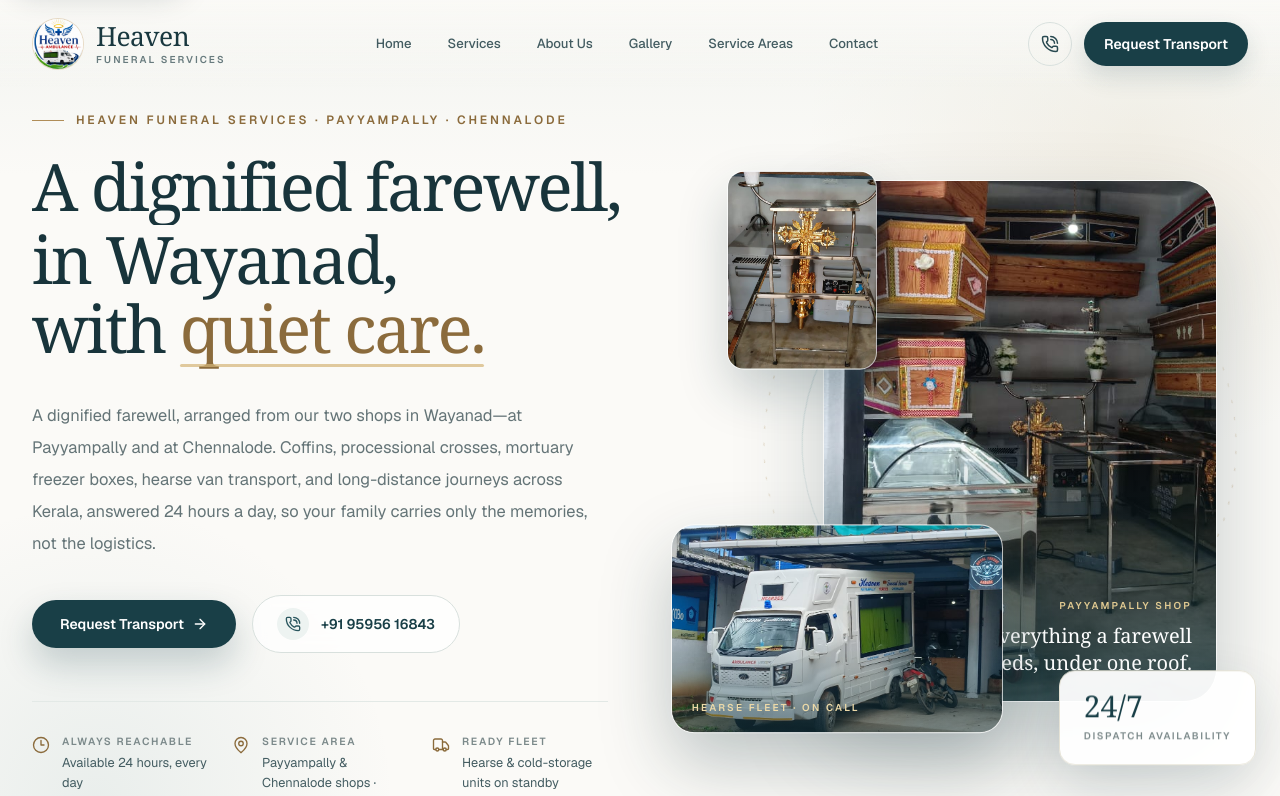
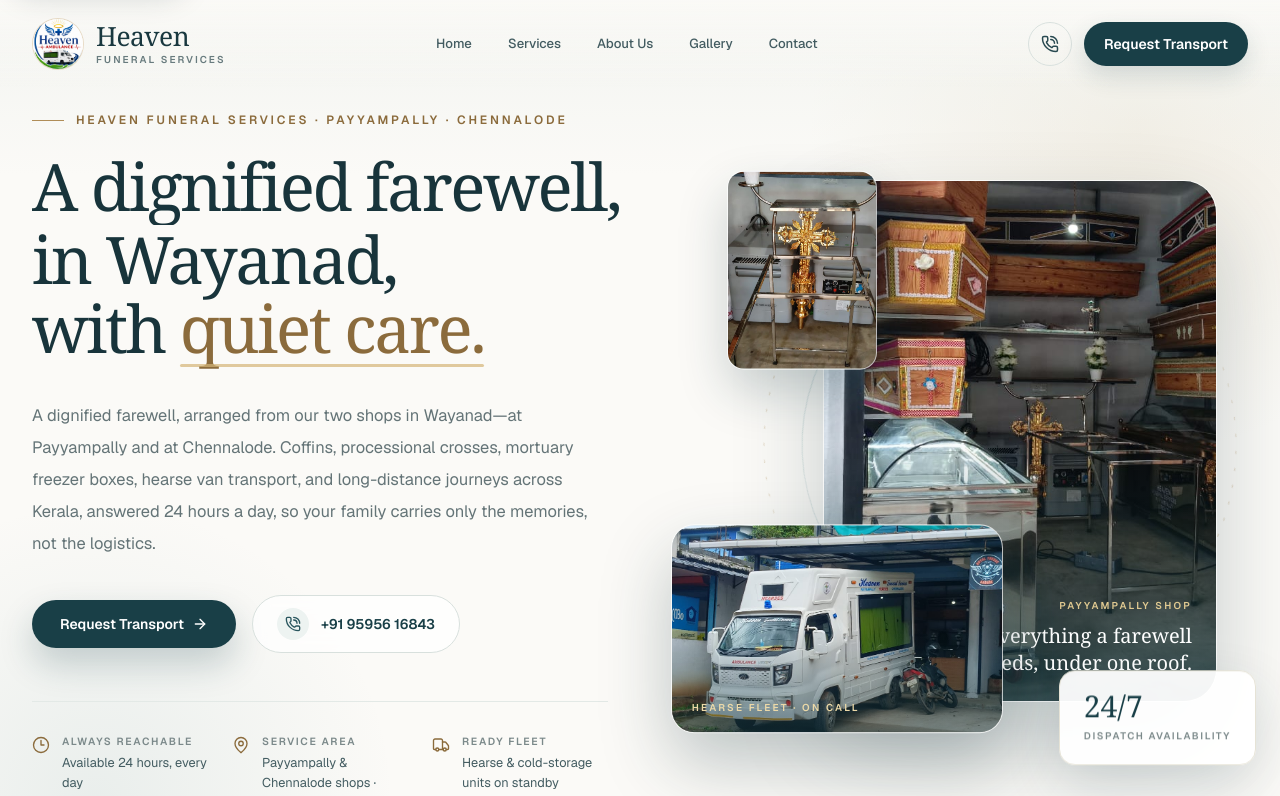
Before and after one commit to midhundominic/angel, a Next.js app in the folder angel/: page / in a window 1280 px wide. Shown: the top 796 px of the page. Built offline with nearby package versions, Linux system fonts and the light colour scheme.

Commit message:
comment out service areas in navigation

```diff
--- a/angel/data/site.ts
+++ b/angel/data/site.ts
@@ -223,7 +223,7 @@
   { label: "Services", href: "#services" },
   { label: "About Us", href: "#about" },
   { label: "Gallery", href: "#gallery" },
-  { label: "Service Areas", href: "#service-areas" },
+  // { label: "Service Areas", href: "#service-areas" },
   { label: "Contact", href: "#contact" },
 ];
 
```
